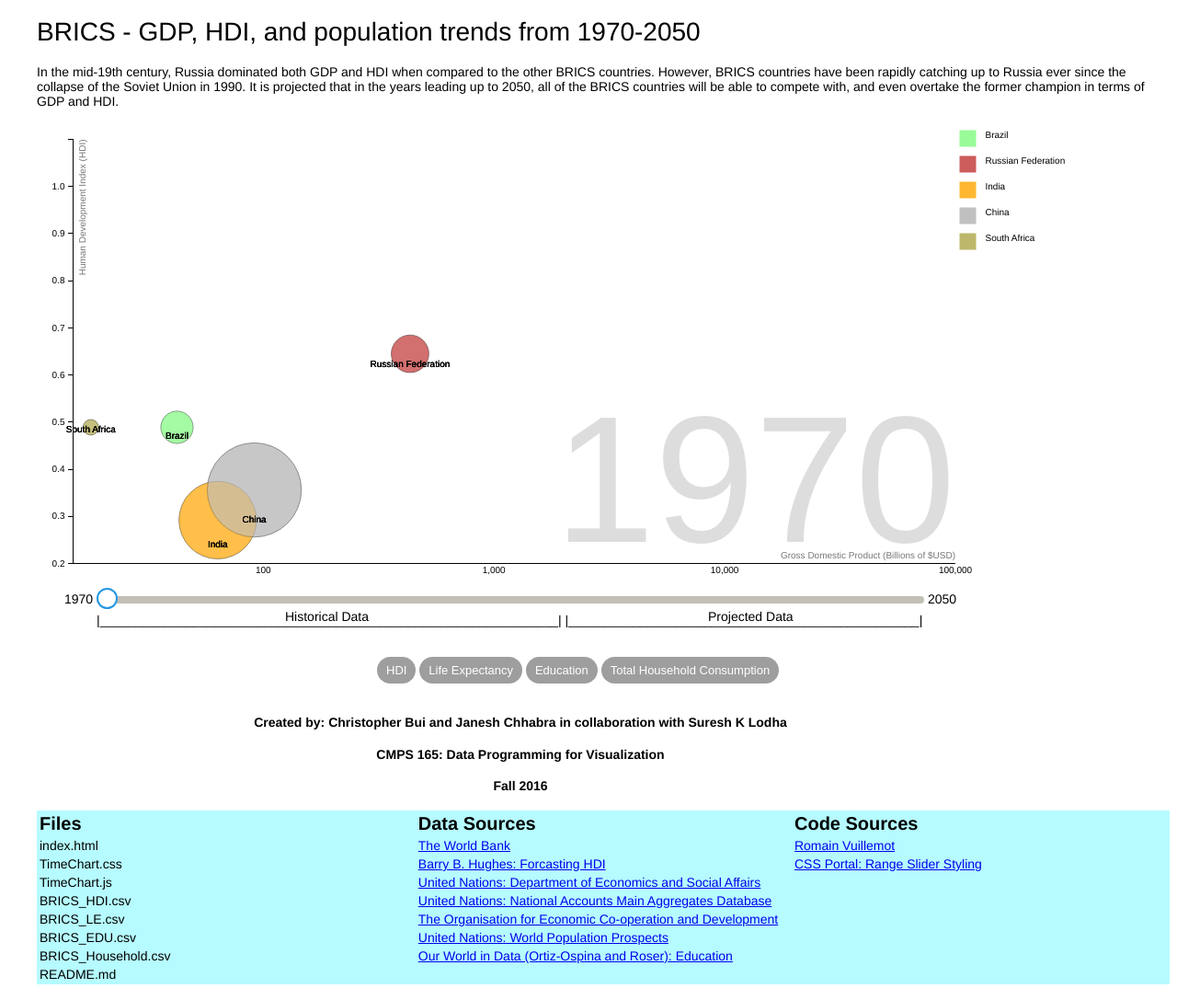
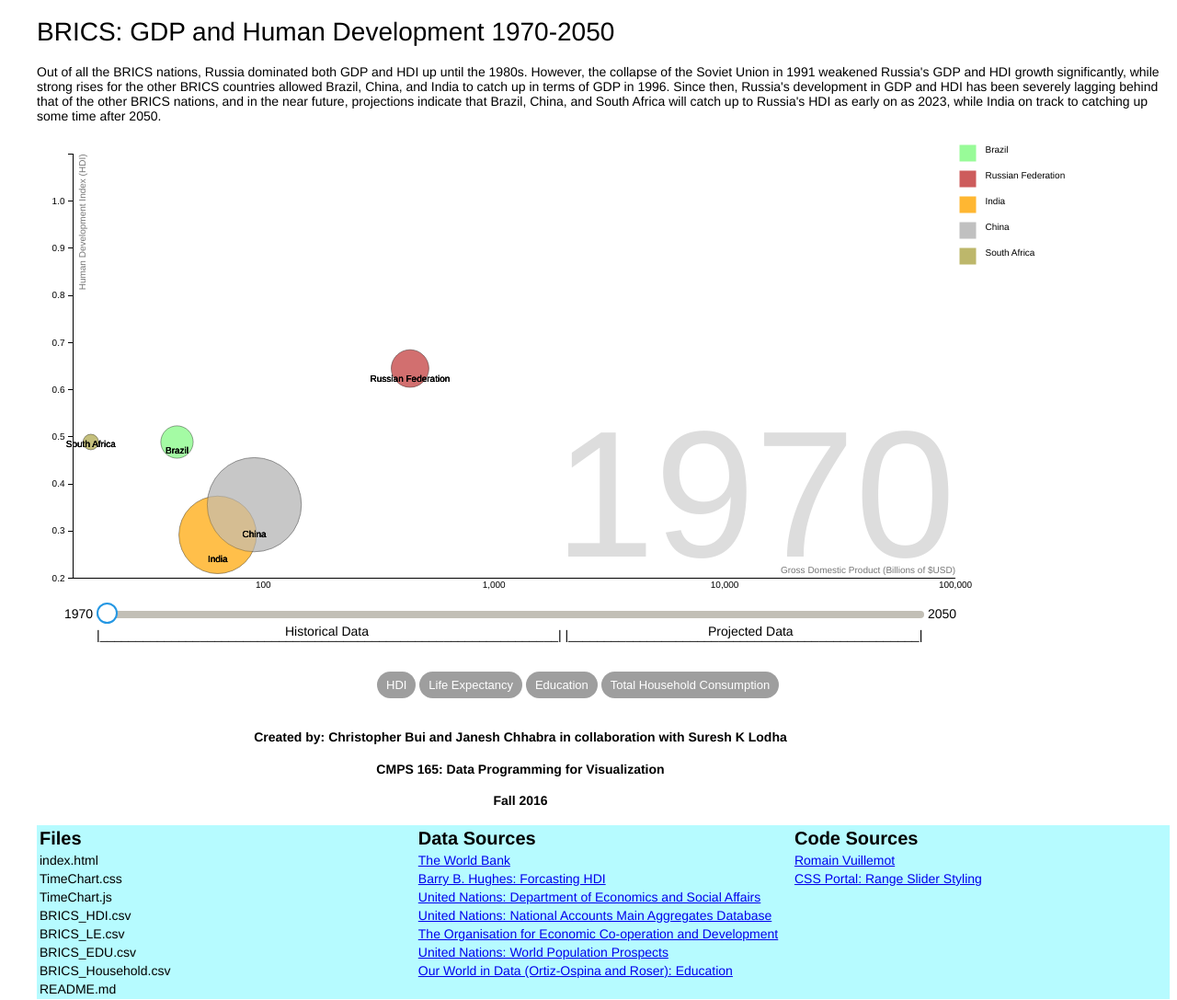
Before and after one commit to cbui505/BRICS_TimeChart, a plain HTML site: page index.html in a window 1280 px wide. Shown: the top 1087 px of the page at 92% size. Drawn offline with nearby package versions, Linux system fonts and the light colour scheme.

Commit message:
revised title and storyline

```diff
--- a/index.html
+++ b/index.html
@@ -6,12 +6,14 @@
   <link href="TimeChart.css" rel="stylesheet"/>
   <script type= "text/javascript" src="https://d3js.org/d3.v3.min.js"></script>
 </head>
-<title>BRICS: GDP, HDI, and population</title>
+<title>BRICS: GDP and Human Development</title>
 
-<h1>BRICS - GDP, HDI, and population trends from 1970-2050</h1>
-<p>In the mid-19th century, Russia dominated both GDP and HDI when compared to the other BRICS countries. However, BRICS countries have been rapidly catching up
-   to Russia ever since the collapse of the Soviet Union in 1990. It is projected that in the years leading up to 2050, all of the BRICS countries will be able to
-    compete with, and even overtake the former champion in terms of GDP and HDI.
+<h1>BRICS: GDP and Human Development 1970-2050</h1>
+<p>Out of all the BRICS nations, Russia dominated both GDP and HDI up until the 1980s. However, the collapse of the Soviet Union in 1991 weakened Russia's GDP
+    and HDI growth significantly, while strong rises for the other BRICS countries allowed Brazil, China, and India to catch up in
+    terms of GDP in 1996. Since then, Russia's development in GDP and HDI has been severely lagging behind that of the other BRICS nations, and in the
+    near future, projections indicate that Brazil, China, and South Africa will catch up to Russia's HDI as early on as 2023, while India on track to catching up some
+    time after 2050.
 </p>
 <div id="chart" style="margin:0px"></div>
 <div id="controls">
```
